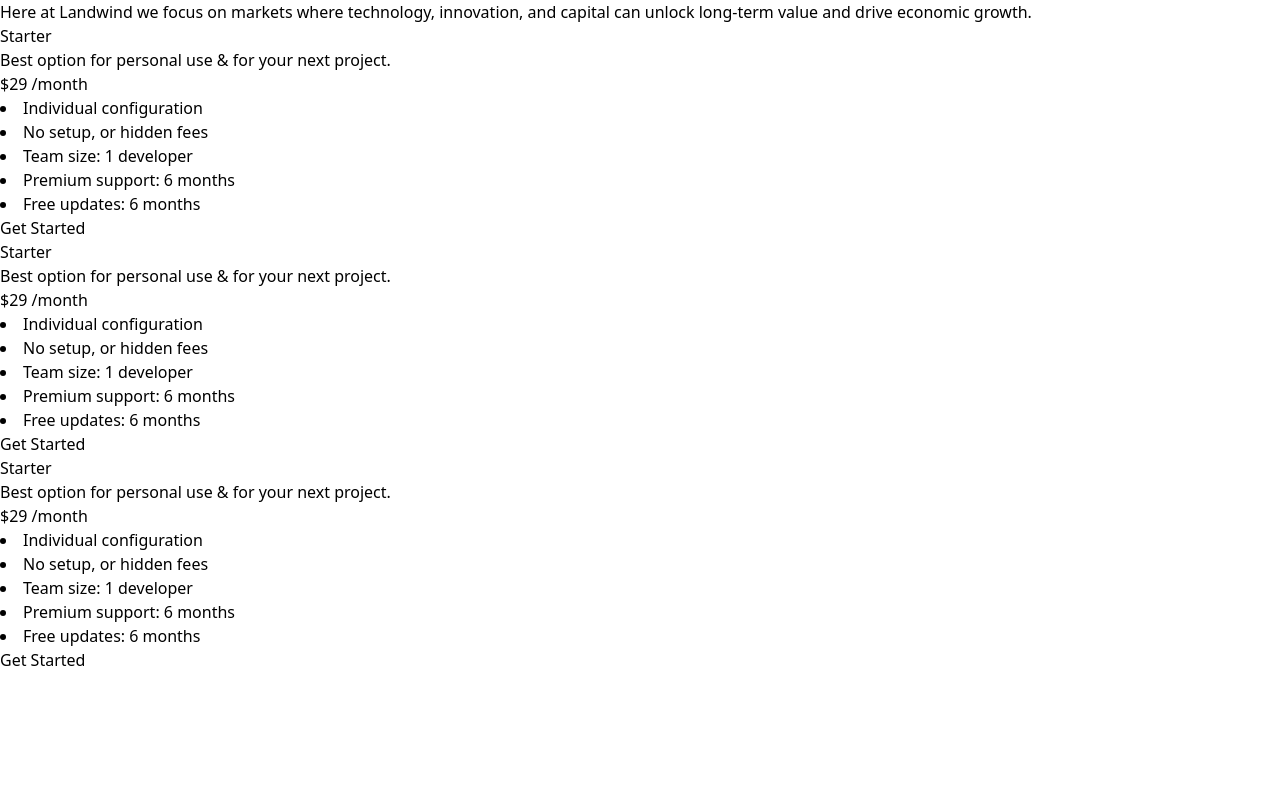
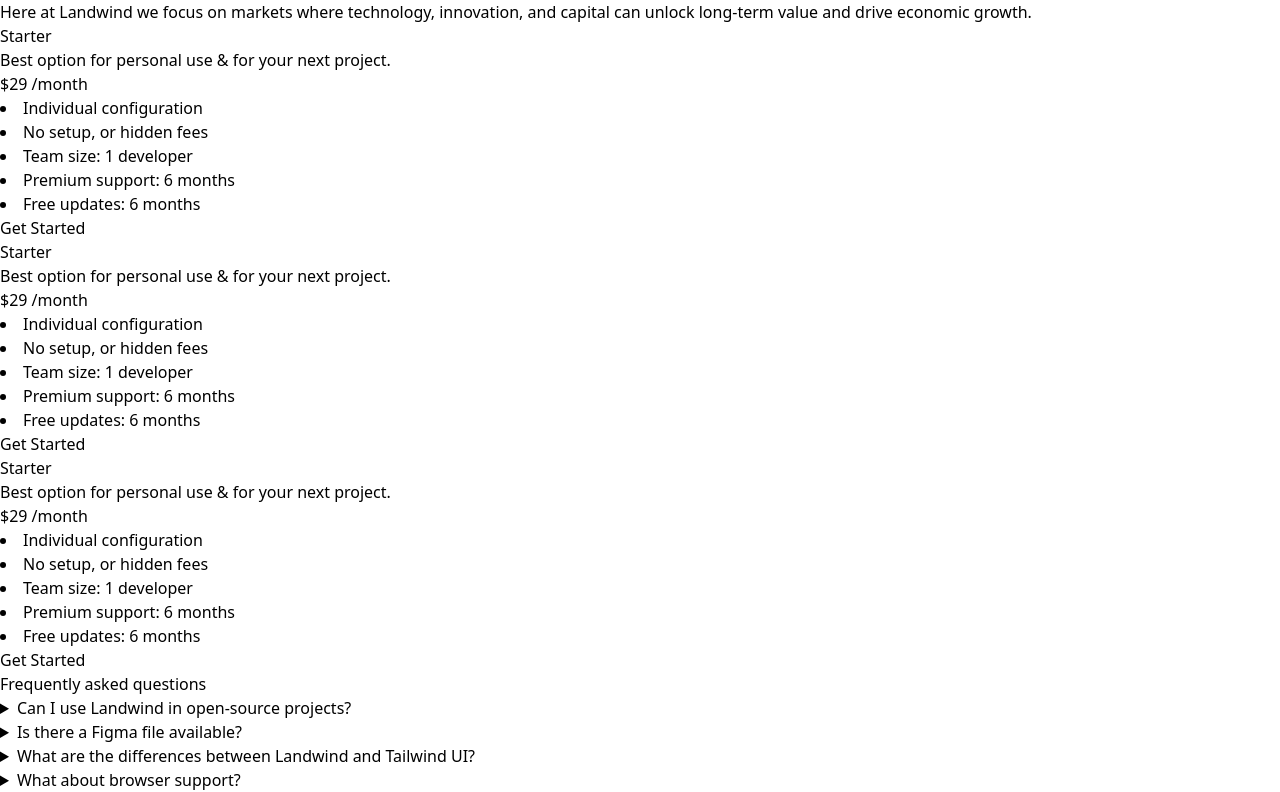
Before and after one commit to hingadesuraj/Tailwind-Project, a React (Vite) app in the folder tailwind_second_app/: page / in a window 1280 px wide. Shown: the part 3045-3837 px from the top of the page. Before the commit the page ends 3717 px from the top, so only its background shows below. Built offline with nearby package versions, Linux system fonts and the light colour scheme.

Commit message:
Frequenty ask sagment impliment simple

```diff
--- a/tailwind_second_app/src/App.jsx
+++ b/tailwind_second_app/src/App.jsx
@@ -1,4 +1,5 @@
 import "./App.css";
+import FrequentlyAsk from "./components/FrequentlyAsk";
 import Heor from "./components/Heor";
 import Heor2 from "./components/Heor2";
 import Hero3 from "./components/Hero3";
@@ -7,8 +8,8 @@
 import Review from "./components/Review";
 import Sponser from "./components/Sponser";
 import UserStats from "./components/UserStats";
-import Button from "./components/miniComponent/Button";
-import Image from "./components/miniComponent/Image";
+
+
 
 function App() {
   return (
@@ -21,6 +22,7 @@
       <UserStats />
       <Review />
       <Pricing />
+      <FrequentlyAsk />
     </>
   );
 }
--- /dev/null
+++ b/tailwind_second_app/src/components/FrequentlyAsk.jsx
@@ -0,0 +1,65 @@
+import React from "react";
+
+const FrequentlyAsk = () => {
+  return (
+    <div className="  justify-between items-center mx-[155px] my-3">
+      <div>
+        <h1 className="font-bold text-3xl text-center p-4">
+          Frequently asked questions
+        </h1>
+        <div className="flex flex-col justify-center items-center py-8" >
+          <details>
+            <summary>Can I use Landwind in open-source projects?</summary>
+            <p>
+              Epcot is a theme park at Walt Disney World ResoLandwind is an
+              open-source library of interactive components built on top of
+              Tailwind CSS including buttons, dropdowns, modals, navbars, and
+              more. Check out this guide to learn how to get started and start
+              developing websites even faster with components on top of Tailwind
+              CSS.
+            </p>
+          </details>
+          <details>
+            <summary>Is there a Figma file available?</summary>
+            <p>
+              Landwind is first conceptualized and designed using the Figma
+              software so everything you see in the library has a design
+              equivalent in our Figma file. Check out the Figma design system
+              based on the utility classes from Tailwind CSS and components from
+              Landwind.
+            </p>
+          </details>
+          <details>
+            <summary>
+              What are the differences between Landwind and Tailwind UI?
+            </summary>
+            <p>
+              The main difference is that the core components from Landwind are
+              open source under the MIT license, whereas Tailwind UI is a paid
+              product. Another difference is that Landwind relies on smaller and
+              standalone components, whereas Tailwind UI offers sections of
+              pages. However, we actually recommend using both Landwind,
+              Landwind Pro, and even Tailwind UI as there is no technical reason
+              stopping you from using the best of two worlds.
+            </p>
+          </details>
+          <details>
+            <summary>What about browser support?</summary>
+            <p>
+              The main difference is that the core components from Landwind are
+              open source under the MIT license, whereas Tailwind UI is a paid
+              product. Another difference is that Landwind relies on smaller and
+              standalone components, whereas Tailwind UI offers sections of
+              pages. However, we actually recommend using both Landwind,
+              Landwind Pro, and even Tailwind UI as there is no technical reason
+              stopping you from using the best of two worlds. Learn more about
+              these technologies:
+            </p>
+          </details>
+        </div>
+      </div>
+    </div>
+  );
+};
+
+export default FrequentlyAsk;
```
